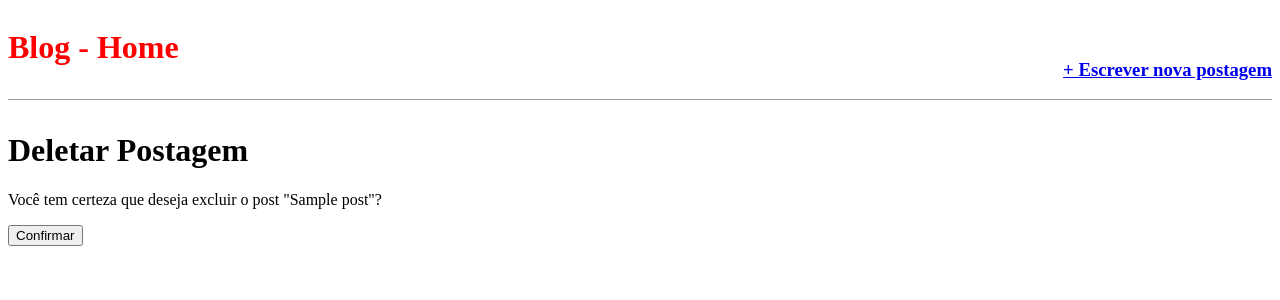
After one commit to marcelolleivas/django-blog-project, a Django app: a page that uses website/blog/templates/blog/post_delete.html in a window 1280 px wide. The commit adds this page. Shown: the top 300 px of the page. Run offline with Django 3.2, Linux system fonts and the light colour scheme; tables that the repository leaves empty hold one stand-in row (values such as "Sample post").

Commit message:
delete view + delete interface functional

```diff
--- a/website/blog/models.py
+++ b/website/blog/models.py
@@ -32,6 +32,9 @@ class Post(models.Model):
     def __str__(self):
         return f"{self.published}-{self.title}"
 
+    def get_absolute_url_delete(self):
+        return reverse("post_delete", args=[self.slug])
+
     def get_absolute_url_update(self):
         return reverse("post_edit", args=[self.slug])
 
--- /dev/null
+++ b/website/blog/templates/blog/post_delete.html
@@ -0,0 +1,10 @@
+{% extends 'base.html' %}
+{% block title %} Blog - Deletar Postagem {% endblock title %}
+{% block content %}
+<h1>Deletar Postagem</h1>
+<form method="post" enctype="multipart/form-data">
+    {% csrf_token %}
+    <p>Você tem certeza que deseja excluir o post "{{ post.title }}"?</p>
+    <input type="submit" value="Confirmar">
+</form>
+{% endblock content %}
--- a/website/blog/templates/blog/post_detail.html
+++ b/website/blog/templates/blog/post_detail.html
@@ -5,5 +5,6 @@
         <h2>{{ object.title }}</h2>
         <p>{{ object.content }}</p>
     </div>
-    <a href="{{ object.get_absolute_url_update }}">+ Editar postagem</a>
+    <a href="{{ object.get_absolute_url_update }}">+ Editar postagem</a><br>
+    <a href="{{ object.get_absolute_url_delete }}">+ Deletar postagem</a>
 {% endblock content %}
--- a/website/blog/urls.py
+++ b/website/blog/urls.py
@@ -15,4 +15,10 @@ urlpatterns = [
         views.BlogUpdateView.as_view(),
         name="post_edit",
     ),
+    path(
+        "post/<slug:slug>/delete/",
+        views.BlogDeleteView.as_view(),
+        name="post_delete",
+    ),
+
 ]
--- a/website/blog/views.py
+++ b/website/blog/views.py
@@ -1,7 +1,14 @@
-from django.views.generic import DetailView, ListView, UpdateView
+from django.urls import reverse_lazy
+from django.views.generic import DetailView, ListView, UpdateView, DeleteView
 from django.views.generic.edit import CreateView
 
 from .models import Post
+
+
+class BlogDeleteView(DeleteView):
+    model = Post
+    template_name = "blog/post_delete.html"
+    success_url = reverse_lazy("home")
 
 
 class BlogUpdateView(UpdateView):
```
